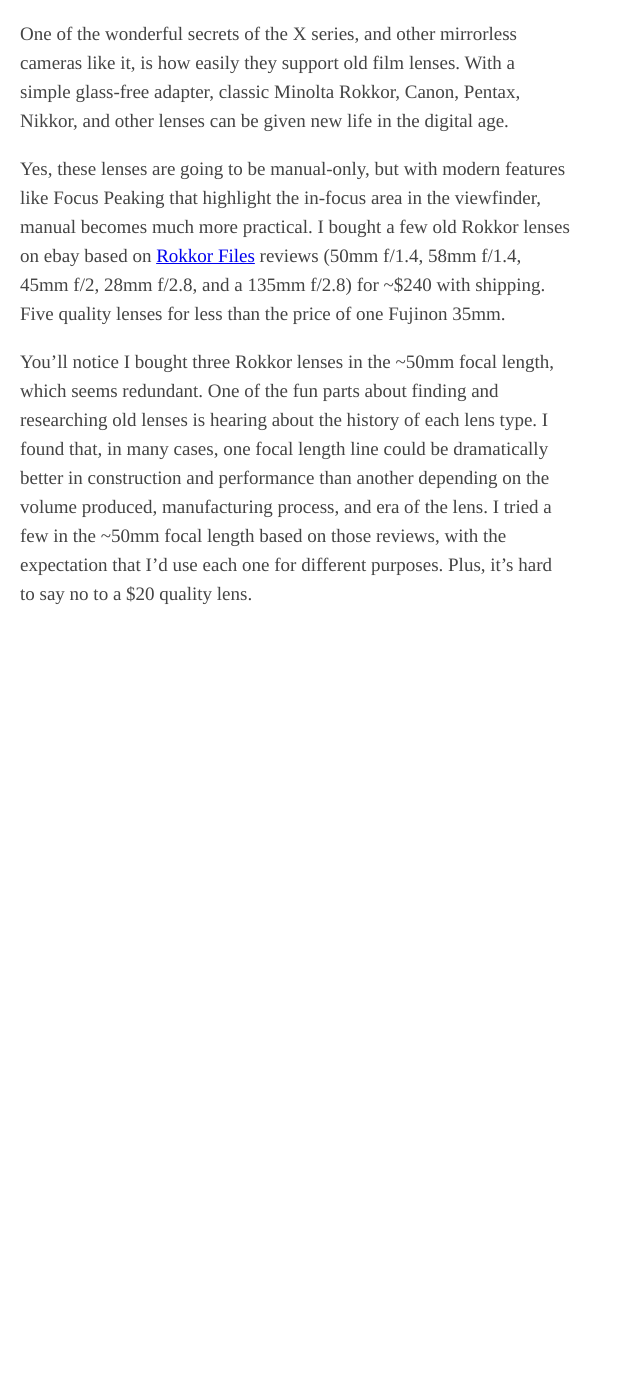
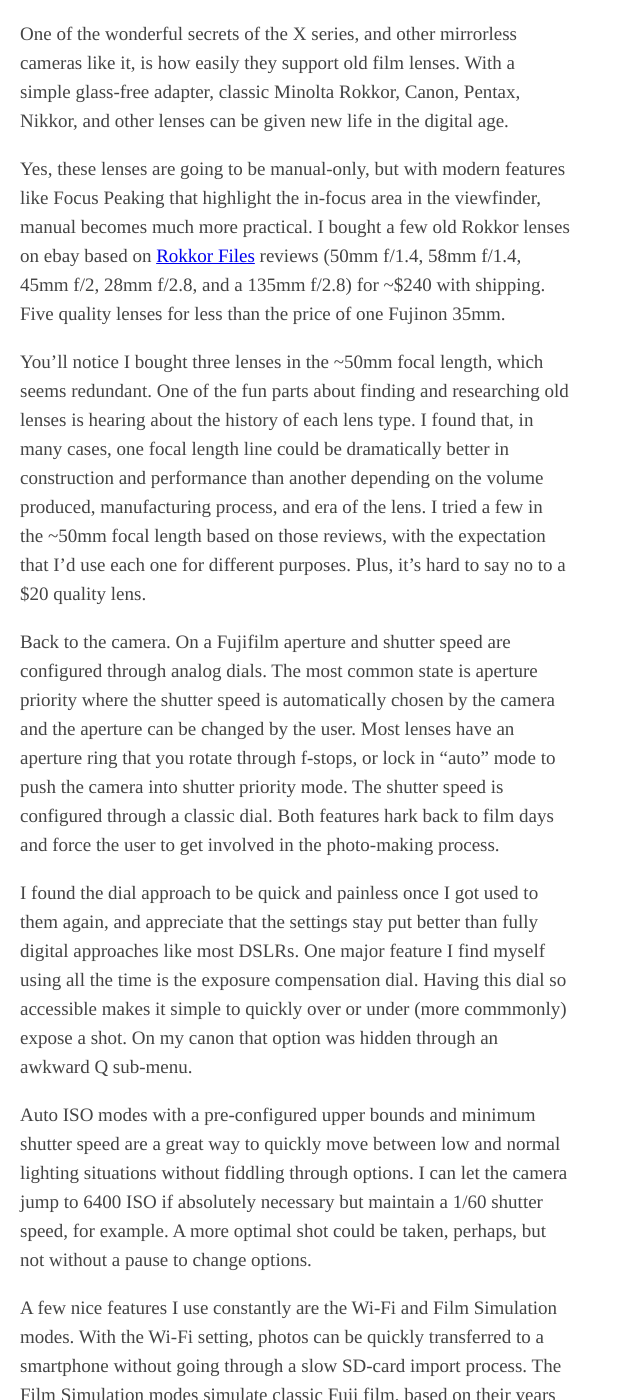
Before and after one commit to mlynch/mlynch.github.com, a Jekyll site: the page built from _posts/2016-03-06-on-mirrorless-cameras.markdown, in a window 1280 px wide and 1400 px high, scrolled down 601 px. Shown: the whole window, without its empty margins (0-640 px from the left). Built offline with Jekyll 4.4.1, drawn with Linux system fonts in a browser that asks for light colours; Markdown is read by kramdown in place of the engine named in the settings; comment, search, counter and statistics services are not loaded; before the commit the page ends 1231 px from its top, so only the background shows below that; some of the changed text lies outside the part shown.

Commit message:
Update 2016-03-06-on-mirrorless-cameras.markdown

```diff
--- a/_posts/2016-03-06-on-mirrorless-cameras.markdown
+++ b/_posts/2016-03-06-on-mirrorless-cameras.markdown
@@ -19,4 +19,12 @@ One of the wonderful secrets of the X series, and other mirrorless cameras like
 
 Yes, these lenses are going to be manual-only, but with modern features like Focus Peaking that highlight the in-focus area in the viewfinder, manual becomes much more practical. I bought a few old Rokkor lenses on ebay based on [Rokkor Files](http://www.rokkorfiles.com/Lenses.html) reviews (50mm f/1.4, 58mm f/1.4, 45mm f/2, 28mm f/2.8, and a 135mm f/2.8) for ~$240 with shipping. Five quality lenses for less than the price of one Fujinon 35mm.
 
-You'll notice I bought three Rokkor lenses in the ~50mm focal length, which seems redundant. One of the fun parts about finding and researching old lenses is hearing about the history of each lens type. I found that, in many cases, one focal length line could be dramatically better in construction and performance than another depending on the volume produced, manufacturing process, and era of the lens. I tried a few in the ~50mm focal length based on those reviews, with the expectation that I'd use each one for different purposes. Plus, it's hard to say no to a $20 quality lens.
+You'll notice I bought three lenses in the ~50mm focal length, which seems redundant. One of the fun parts about finding and researching old lenses is hearing about the history of each lens type. I found that, in many cases, one focal length line could be dramatically better in construction and performance than another depending on the volume produced, manufacturing process, and era of the lens. I tried a few in the ~50mm focal length based on those reviews, with the expectation that I'd use each one for different purposes. Plus, it's hard to say no to a $20 quality lens.
+
+Back to the camera. On a Fujifilm aperture and shutter speed are configured through analog dials. The most common state is aperture priority where the shutter speed is automatically chosen by the camera and the aperture can be changed by the user. Most lenses have an aperture ring that you rotate through f-stops, or lock in "auto" mode to push the camera into shutter priority mode. The shutter speed is configured through a classic dial. Both features hark back to film days and force the user to get involved in the photo-making process.
+
+I found the dial approach to be quick and painless once I got used to them again, and appreciate that the settings stay put better than fully digital approaches like most DSLRs. One major feature I find myself using all the time is the exposure compensation dial. Having this dial so accessible makes it simple to quickly over or under (more commmonly) expose a shot. On my canon that option was hidden through an awkward Q sub-menu.
+
+Auto ISO modes with a pre-configured upper bounds and minimum shutter speed are a great way to quickly move between low and normal lighting situations without fiddling through options. I can let the camera jump to 6400 ISO if absolutely necessary but maintain a 1/60 shutter speed, for example. A more optimal shot could be taken, perhaps, but not without a pause to change options.
+
+A few nice features I use constantly are the Wi-Fi and Film Simulation modes. With the Wi-Fi setting, photos can be quickly transferred to a smartphone without going through a slow SD-card import process. The Film Simulation modes simulate classic Fuji film, based on their years of creating film products, and do a great job adding sophistication to shots without looking like an over-the-top instagram filter.
```
